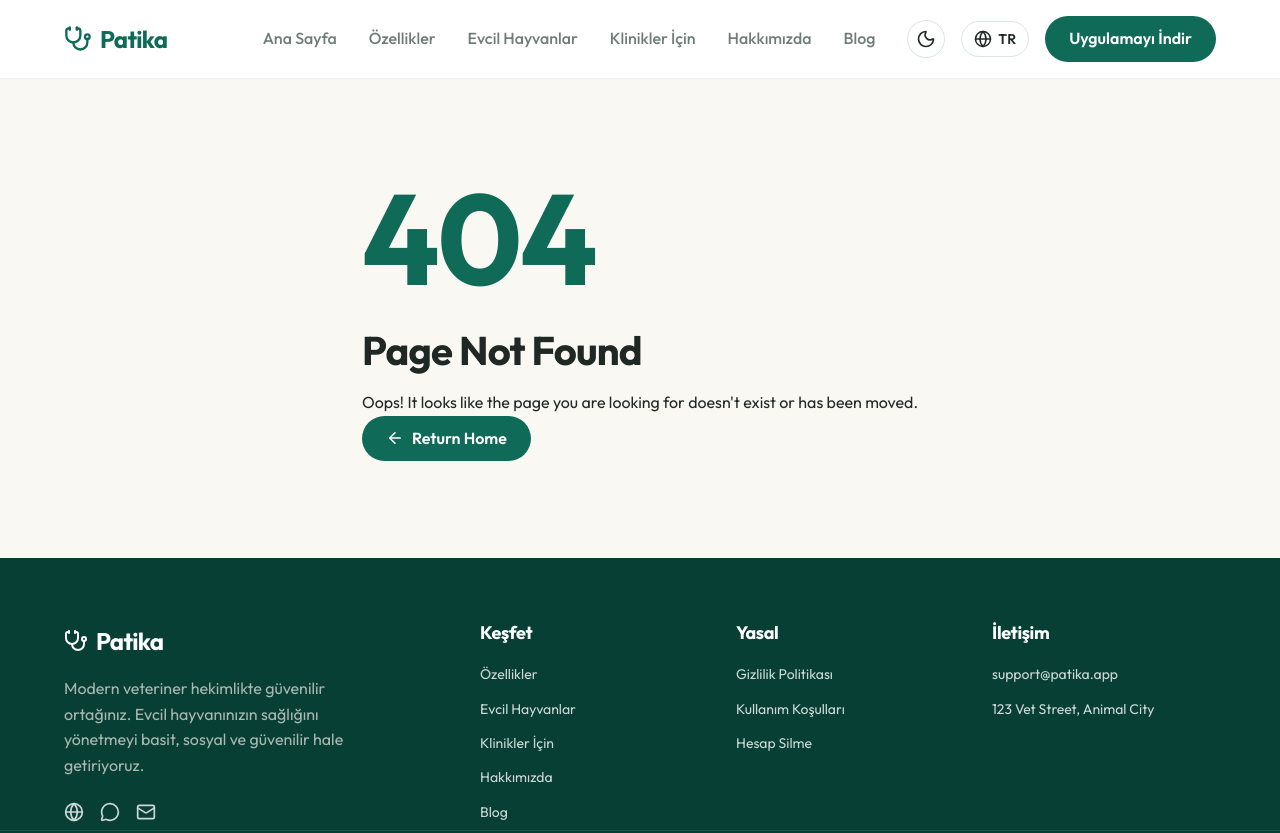
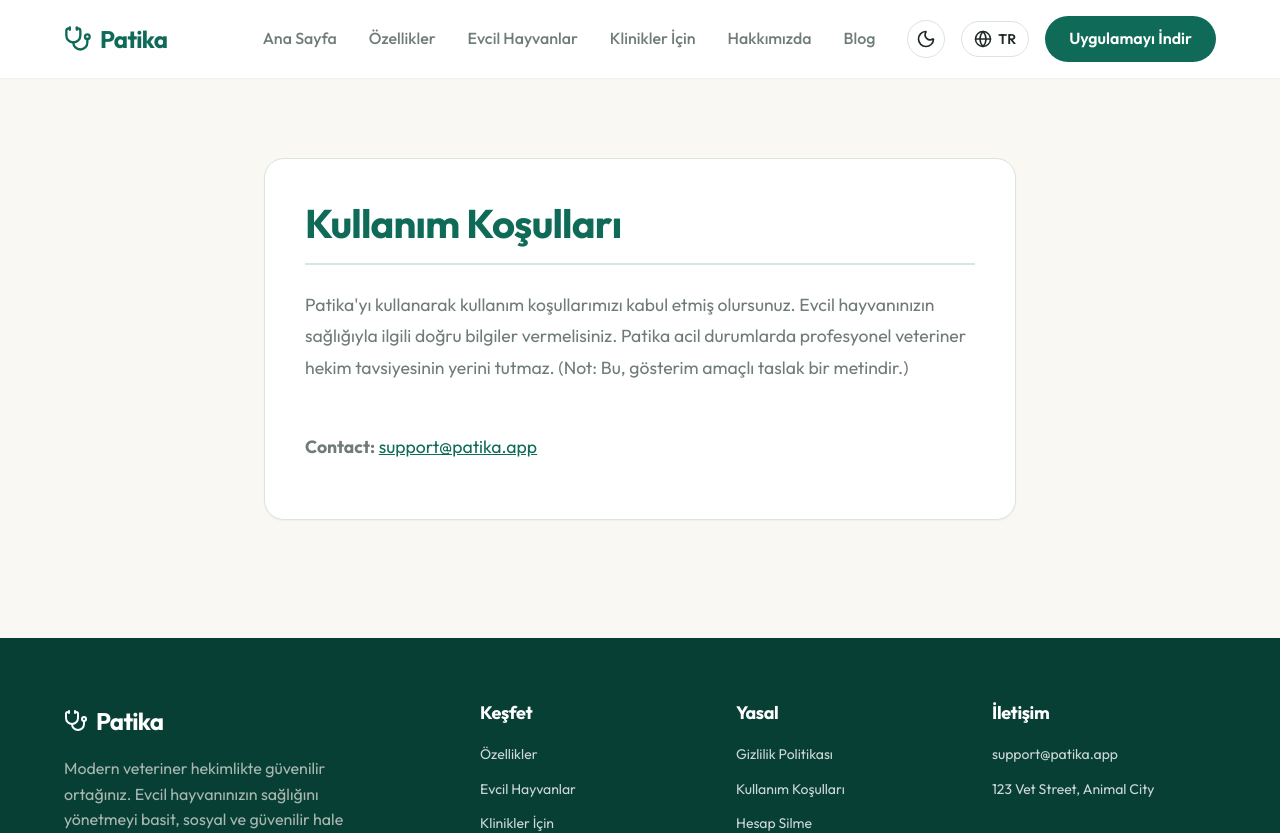
Before and after one commit to celenahmet/vet-web, a React (Vite) app: page /terms in a window 1280 px wide. Shown: the top 833 px of the page. Built offline with nearby package versions, Linux system fonts and the light colour scheme.

Commit message:
feat: complete missing promotional website features (legal pages, download section, contact links)

```diff
--- a/src/App.tsx
+++ b/src/App.tsx
@@ -9,6 +9,7 @@ const Pets = lazy(() => import('./pages/Pets'));
 const About = lazy(() => import('./pages/About'));
 const Blog = lazy(() => import('./pages/Blog'));
 const Clinics = lazy(() => import('./pages/Clinics'));
+const Legal = lazy(() => import('./pages/Legal'));
 const NotFound = lazy(() => import('./pages/NotFound'));
 
 function App() {
@@ -24,6 +25,9 @@ function App() {
             <Route path="/about" element={<About />} />
             <Route path="/blog" element={<Blog />} />
             <Route path="/clinics" element={<Clinics />} />
+            <Route path="/privacy" element={<Legal />} />
+            <Route path="/terms" element={<Legal />} />
+            <Route path="/deletion" element={<Legal />} />
             <Route path="*" element={<NotFound />} />
           </Routes>
         </Suspense>
--- a/src/components/Footer.tsx
+++ b/src/components/Footer.tsx
@@ -37,9 +37,9 @@ const Footer = () => {
           </div>
           <div className="link-group">
             <h3>{t('footer_legal')}</h3>
-            <a href="#">{t('footer_privacy')}</a>
-            <a href="#">{t('footer_terms')}</a>
-            <a href="#">{t('footer_deletion')}</a>
+            <Link to="/privacy">{t('footer_privacy')}</Link>
+            <Link to="/terms">{t('footer_terms')}</Link>
+            <Link to="/deletion">{t('footer_deletion')}</Link>
           </div>
           <div className="link-group">
             <h3>{t('footer_contact')}</h3>
--- a/src/locales/en.json
+++ b/src/locales/en.json
@@ -112,6 +112,20 @@
   "blog_p1_title": "How Smart Reminders Save Lives",
   "blog_p1_excerpt": "Discover how timely notifications can prevent serious health issues in dogs and cats...",
   "blog_p1_category": "Feature Spotlight",
+
+  "download_h2": "Get the Patika App Today",
+  "download_p": "Scan the QR code or click the badges to download Patika and start your pet's digital health journey.",
+  "download_qr_text": "Scan to download",
+
+  "legal_privacy_title": "Privacy Policy",
+  "legal_privacy_content": "Your privacy is important to us. Patika encrypts all medical records and does not share your data with third parties without explicit consent. Your pet's profile visibility is entirely up to you. (Note: This is a placeholder policy for demonstration.)",
+
+  "legal_terms_title": "Terms of Service",
+  "legal_terms_content": "By using Patika, you agree to our terms of service. You must provide accurate information regarding your pet's health. Patika is not a substitute for professional veterinary advice in emergency situations. (Note: This is a placeholder terms document.)",
+
+  "legal_deletion_title": "Account Deletion",
+  "legal_deletion_content": "If you wish to delete your Patika account and all associated data, you can do so directly from the mobile app settings (Profile > Settings > Delete Account). Alternatively, you can email our support team to process the deletion. All medical records will be permanently erased.",
+
   "blog_p2_title": "Corporate Veterinary Standards Explained",
   "blog_p2_excerpt": "What does it mean when a clinic is Certified? Learn about our rigorous selection process.",
   "blog_p2_category": "Corporate",
--- a/src/locales/tr.json
+++ b/src/locales/tr.json
@@ -111,6 +111,20 @@
   "blog_p1_title": "Akıllı Hatırlatıcılar Hayat Kurtarır",
   "blog_p1_excerpt": "Zamanında gelen bildirimlerin kedi ve köpeklerde ciddi sağlık sorunlarını nasıl önleyebileceğini keşfedin...",
   "blog_p1_category": "Öne Çıkan Özellik",
+
+  "download_h2": "Patika Uygulamasını Hemen İndirin",
+  "download_p": "Karekodu okutun veya mağaza rozetlerine tıklayarak Patika'yı indirin ve evcil hayvanınızın dijital sağlık yolculuğuna başlayın.",
+  "download_qr_text": "İndirmek için okutun",
+
+  "legal_privacy_title": "Gizlilik Politikası",
+  "legal_privacy_content": "Gizliliğiniz bizim için önemlidir. Patika tüm tıbbi kayıtları şifreler ve açık izniniz olmadan verilerinizi üçüncü taraflarla paylaşmaz. Evcil hayvanınızın profil görünürlüğü tamamen size bağlıdır. (Not: Bu, gösterim amaçlı taslak bir metindir.)",
+
+  "legal_terms_title": "Kullanım Koşulları",
+  "legal_terms_content": "Patika'yı kullanarak kullanım koşullarımızı kabul etmiş olursunuz. Evcil hayvanınızın sağlığıyla ilgili doğru bilgiler vermelisiniz. Patika acil durumlarda profesyonel veteriner hekim tavsiyesinin yerini tutmaz. (Not: Bu, gösterim amaçlı taslak bir metindir.)",
+
+  "legal_deletion_title": "Hesap Silme Talebi",
+  "legal_deletion_content": "Patika hesabınızı ve ilişkili tüm verileri silmek isterseniz, bunu doğrudan mobil uygulama ayarlarından (Profil > Ayarlar > Hesabı Sil) yapabilirsiniz. Alternatif olarak, destek ekibimize e-posta göndererek de silme işlemini başlatabilirsiniz. Silinen tüm tıbbi kayıtlar kalıcı olarak yok edilir.",
+
   "blog_p2_title": "Kurumsal Veteriner Standartları Açıklandı",
   "blog_p2_excerpt": "Bir kliniğin sertifikalı olması ne anlama geliyor? Zorlu seçim sürecimiz hakkında bilgi edinin.",
   "blog_p2_category": "Kurumsal",
--- a/src/pages/About.tsx
+++ b/src/pages/About.tsx
@@ -1,6 +1,7 @@
 import { Building2, Award, HeartHandshake } from 'lucide-react';
 import { useTranslation } from 'react-i18next';
 import SEO from '../components/SEO';
+import { brandConfig } from '../config/brand';
 import './About.css';
 
 const About = () => {
@@ -60,7 +61,9 @@ const About = () => {
               <li>{t('about_corp_li2')}</li>
               <li>{t('about_corp_li3')}</li>
             </ul>
-            <button className="btn btn-primary">{t('about_btn_partner')}</button>
+            <a href={`mailto:${brandConfig.social.contactEmail}`} className="btn btn-primary">
+              {t('about_btn_partner')}
+            </a>
           </div>
           <div className="corporate-image">
             <div className="image-grid">
--- a/src/pages/Clinics.tsx
+++ b/src/pages/Clinics.tsx
@@ -1,6 +1,7 @@
 import { Building, CalendarCheck, FileStack, Users } from 'lucide-react';
 import { useTranslation } from 'react-i18next';
 import SEO from '../components/SEO';
+import { brandConfig } from '../config/brand';
 import './Clinics.css';
 
 const Clinics = () => {
@@ -79,7 +80,9 @@ const Clinics = () => {
         <div className="container">
           <h2 className="mb-4">{t('clinics_cta_h2')}</h2>
           <p className="subtitle mx-auto mb-8 opacity-90">{t('clinics_cta_p')}</p>
-          <button className="btn btn-secondary">{t('clinics_btn_contact')}</button>
+          <a href={`mailto:${brandConfig.social.contactEmail}`} className="btn btn-secondary">
+            {t('clinics_btn_contact')}
+          </a>
         </div>
       </section>
     </div>
--- a/src/pages/Home.tsx
+++ b/src/pages/Home.tsx
@@ -1,4 +1,4 @@
-import { ArrowRight, CheckCircle2, Heart, Calendar, Activity } from 'lucide-react';
+import { ArrowRight, CheckCircle2, Heart, Calendar, Activity, QrCode } from 'lucide-react';
 import { Link } from 'react-router-dom';
 import { useTranslation } from 'react-i18next';
 import SEO from '../components/SEO';
@@ -120,6 +120,35 @@ const Home = () => {
             </ul>
           </div>
         </div>
+    </div>
+      </section>
+
+      {/* Download Section */}
+      <section id="download" className="section download-section bg-secondary text-center">
+        <div className="container">
+          <div className="download-content mx-auto" style={{ maxWidth: '600px' }}>
+            <h2 className="mb-4">{t('download_h2')}</h2>
+            <p className="subtitle mb-8 text-secondary">{t('download_p')}</p>
+
+            <div className="download-options" style={{ display: 'flex', flexDirection: 'column', alignItems: 'center', gap: '32px' }}>
+              <div className="qr-code-box" style={{ background: 'var(--color-surface)', padding: '24px', borderRadius: 'var(--radius-lg)', display: 'inline-block', boxShadow: 'var(--shadow-sm)' }}>
+                <div style={{ width: '150px', height: '150px', backgroundColor: 'var(--color-border)', margin: '0 auto 16px', display: 'flex', alignItems: 'center', justifyContent: 'center', borderRadius: 'var(--radius-md)' }}>
+                  <QrCode size={64} color="var(--color-text-muted)" />
+                </div>
+                <p style={{ fontWeight: 600, fontSize: '0.875rem' }}>{t('download_qr_text')}</p>
+              </div>
+
+              <div className="app-badges" style={{ justifyContent: 'center' }}>
+                <a href="#" className="store-badge">
+                  <img src="https://upload.wikimedia.org/wikipedia/commons/3/3c/Download_on_the_App_Store_Badge.svg" alt="Download on App Store" />
+                </a>
+                <a href="#" className="store-badge">
+                  <img src="https://upload.wikimedia.org/wikipedia/commons/7/78/Google_Play_Store_badge_EN.svg" alt="Get it on Google Play" />
+                </a>
+              </div>
+            </div>
+          </div>
+        </div>
       </section>
     </div>
   );
--- /dev/null
+++ b/src/pages/Legal.css
@@ -0,0 +1,44 @@
+.legal-page {
+  padding: 80px 0;
+  min-height: 70vh;
+}
+
+.legal-container {
+  max-width: 800px;
+  margin: 0 auto;
+}
+
+.legal-content {
+  background-color: var(--color-surface);
+  padding: 40px;
+  border-radius: var(--radius-lg);
+  box-shadow: var(--shadow-sm);
+  border: 1px solid var(--color-border);
+}
+
+.legal-content h1 {
+  font-size: 2.5rem;
+  margin-bottom: 24px;
+  color: var(--color-primary);
+  border-bottom: 2px solid var(--color-border);
+  padding-bottom: 16px;
+}
+
+.legal-body {
+  font-size: 1.1rem;
+  line-height: 1.8;
+  color: var(--color-text-muted);
+}
+
+.legal-body p {
+  margin-bottom: 16px;
+}
+
+.legal-body a {
+  color: var(--color-primary);
+  text-decoration: underline;
+}
+
+.legal-body a:hover {
+  color: var(--color-primary-hover);
+}
--- /dev/null
+++ b/src/pages/Legal.tsx
@@ -0,0 +1,63 @@
+import { useEffect, useState } from 'react';
+import { useLocation } from 'react-router-dom';
+import { useTranslation } from 'react-i18next';
+import SEO from '../components/SEO';
+import { brandConfig } from '../config/brand';
+import './Legal.css';
+
+const Legal = () => {
+  const { t } = useTranslation();
+  const location = useLocation();
+  const [content, setContent] = useState({ title: '', body: '' });
+
+  useEffect(() => {
+    // Scroll to top on mount
+    window.scrollTo(0, 0);
+
+    const path = location.pathname;
+
+    if (path === '/privacy') {
+      setContent({
+        title: t('legal_privacy_title'),
+        body: t('legal_privacy_content')
+      });
+    } else if (path === '/terms') {
+      setContent({
+        title: t('legal_terms_title'),
+        body: t('legal_terms_content')
+      });
+    } else if (path === '/deletion') {
+      setContent({
+        title: t('legal_deletion_title'),
+        body: t('legal_deletion_content')
+      });
+    } else {
+      setContent({
+        title: 'Legal',
+        body: 'Information not found.'
+      });
+    }
+  }, [location.pathname, t]);
+
+  return (
+    <div className="legal-page">
+      <SEO
+        title={`${content.title} - ${brandConfig.name}`}
+        description={`${brandConfig.name} ${content.title}`}
+      />
+      <div className="legal-container container">
+        <div className="legal-content">
+          <h1>{content.title}</h1>
+          <div className="legal-body">
+            <p>{content.body}</p>
+            {/* Real terms can be added here using markdown or rich text later */}
+            <br />
+            <p><strong>Contact:</strong> <a href={`mailto:${brandConfig.social.contactEmail}`}>{brandConfig.social.contactEmail}</a></p>
+          </div>
+        </div>
+      </div>
+    </div>
+  );
+};
+
+export default Legal;
```
